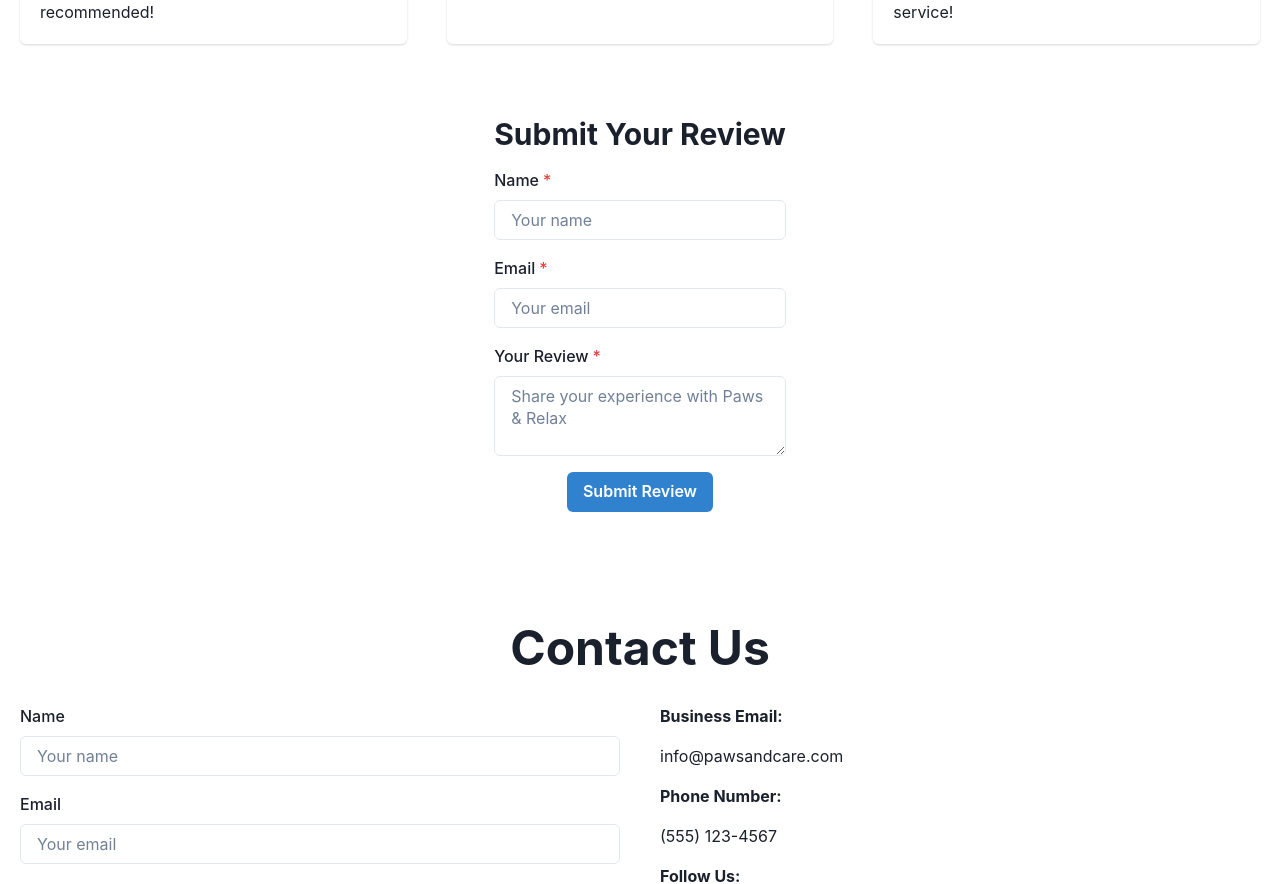
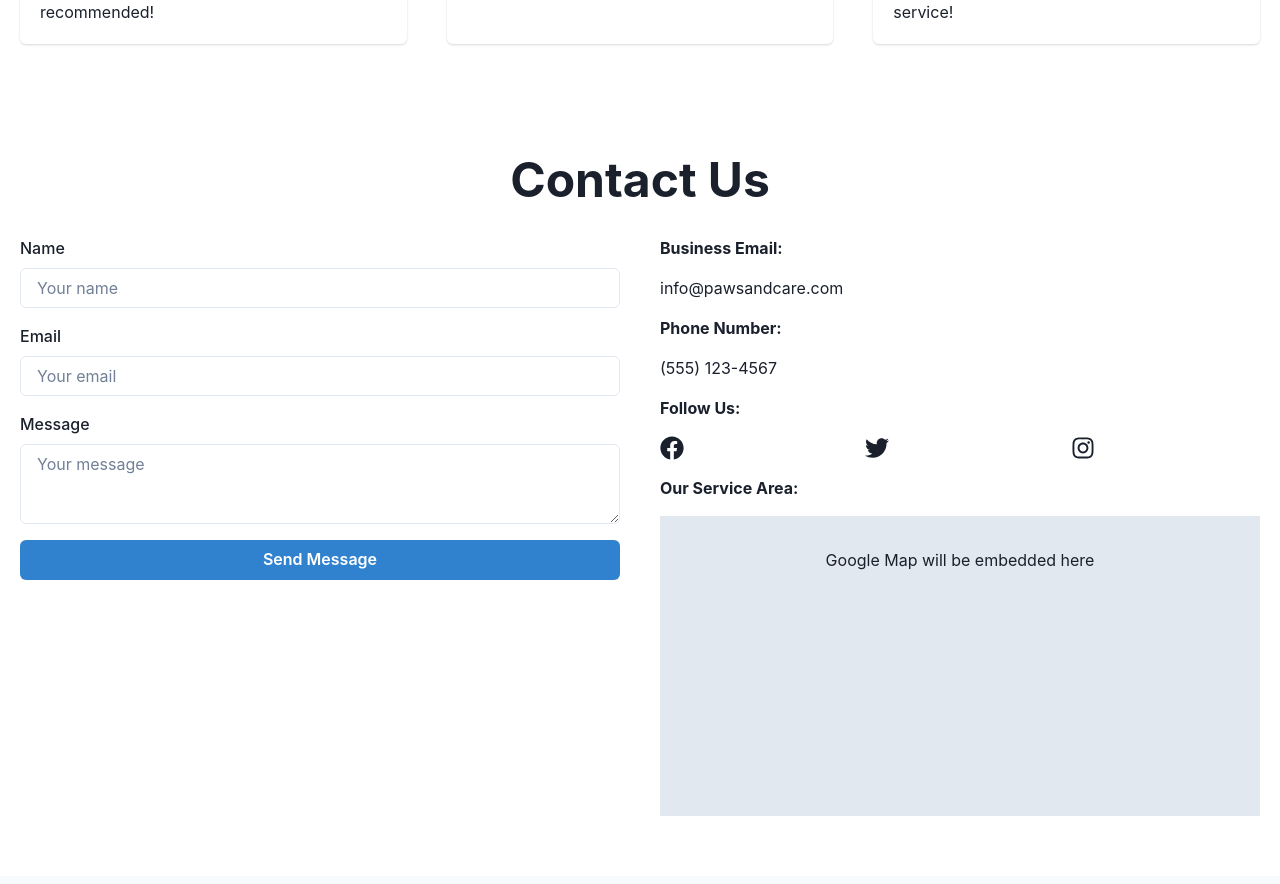
Before and after one commit to KadeKorn/Paes_and_relax, a React (Create React App) app: page / in a window 1280 px wide. Shown: the part 2888-3772 px from the top of the page. Built offline with nearby package versions, Linux system fonts and the light colour scheme.

Commit message:
I changed parts of the testimonal pageand the booking section

```diff
--- a/src/components/TestimonialsPage.js
+++ b/src/components/TestimonialsPage.js
@@ -1,17 +1,34 @@
 import React from 'react';
-import { Box, VStack, Heading, Text, SimpleGrid, Card, CardBody, Image, Button, FormControl, FormLabel, Input, Textarea } from '@chakra-ui/react';
+import { Box, VStack, Heading, Text, SimpleGrid, Card, CardBody, Image } from '@chakra-ui/react';
 
 const TestimonialsPage = () => {
   const testimonials = [
-    { id: 1, name: 'John Doe', text: 'Paws & Relax took amazing care of my dog while I was on vacation. Highly recommended!', image: 'https://via.placeholder.com/150' },
-    { id: 2, name: 'Jane Smith', text: 'The team at Paws & Relax is professional and caring. My cats were in great hands!', image: 'https://via.placeholder.com/150' },
-    { id: 3, name: 'Mike Johnson', text: 'I was worried about leaving my pet, but Paws & Relax put my mind at ease. Excellent service!', image: 'https://via.placeholder.com/150' },
+    {
+      id: 1,
+      name: 'John Doe',
+      text: 'Paws & Relax took amazing care of my dog while I was on vacation. Highly recommended!',
+      image: 'https://via.placeholder.com/150'
+    },
+    {
+      id: 2,
+      name: 'Jane Smith',
+      text: 'The team at Paws & Relax is professional and caring. My cats were in great hands!',
+      image: 'https://via.placeholder.com/150'
+    },
+    {
+      id: 3,
+      name: 'Mike Johnson',
+      text: 'I was worried about leaving my pet, but Paws & Relax put my mind at ease. Excellent service!',
+      image: 'https://via.placeholder.com/150'
+    },
   ];
 
   return (
     <Box as="section" py={10}>
       <VStack spacing={8} align="stretch">
-        <Heading as="h2" size="xl" textAlign="center">What Our Clients Say</Heading>
+        <Heading as="h2" size="xl" textAlign="center">
+          What Our Clients Say
+        </Heading>
 
         <SimpleGrid columns={{ base: 1, md: 3 }} spacing={10}>
           {testimonials.map((testimonial) => (
@@ -25,31 +42,14 @@ const TestimonialsPage = () => {
                   mx="auto"
                   mb={4}
                 />
-                <Text fontWeight="bold" textAlign="center">{testimonial.name}</Text>
+                <Text fontWeight="bold" textAlign="center">
+                  {testimonial.name}
+                </Text>
                 <Text mt={2}>{testimonial.text}</Text>
               </CardBody>
             </Card>
           ))}
         </SimpleGrid>
-
-        <Box as="form" maxWidth="600px" mx="auto" mt={10}>
-          <Heading as="h3" size="lg" mb={4}>Submit Your Review</Heading>
-          <VStack spacing={4}>
-            <FormControl isRequired>
-              <FormLabel>Name</FormLabel>
-              <Input placeholder="Your name" />
-            </FormControl>
-            <FormControl isRequired>
-              <FormLabel>Email</FormLabel>
-              <Input type="email" placeholder="Your email" />
-            </FormControl>
-            <FormControl isRequired>
-              <FormLabel>Your Review</FormLabel>
-              <Textarea placeholder="Share your experience with Paws & Relax" />
-            </FormControl>
-            <Button colorScheme="blue" type="submit">Submit Review</Button>
-          </VStack>
-        </Box>
       </VStack>
     </Box>
   );
```
